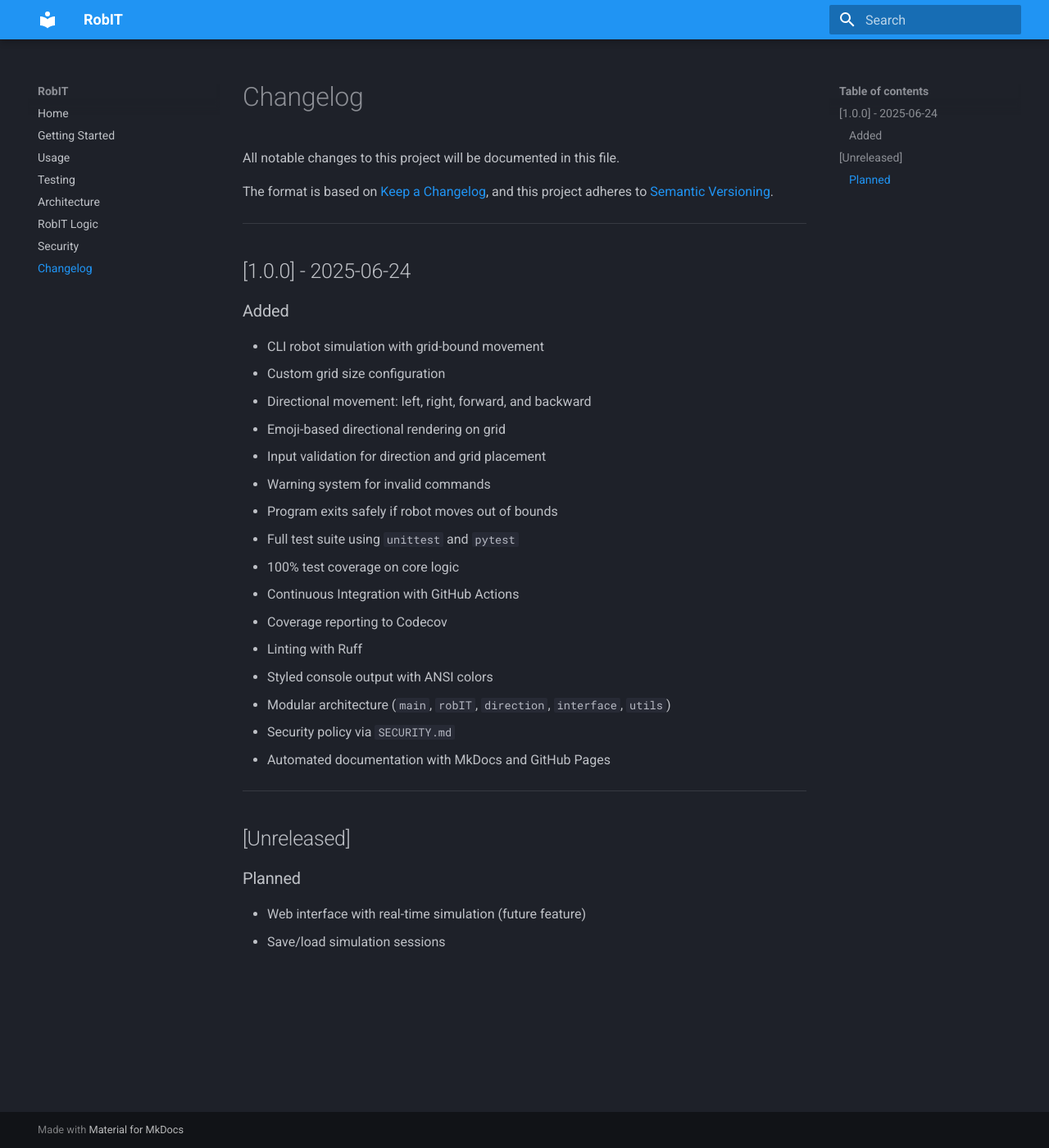
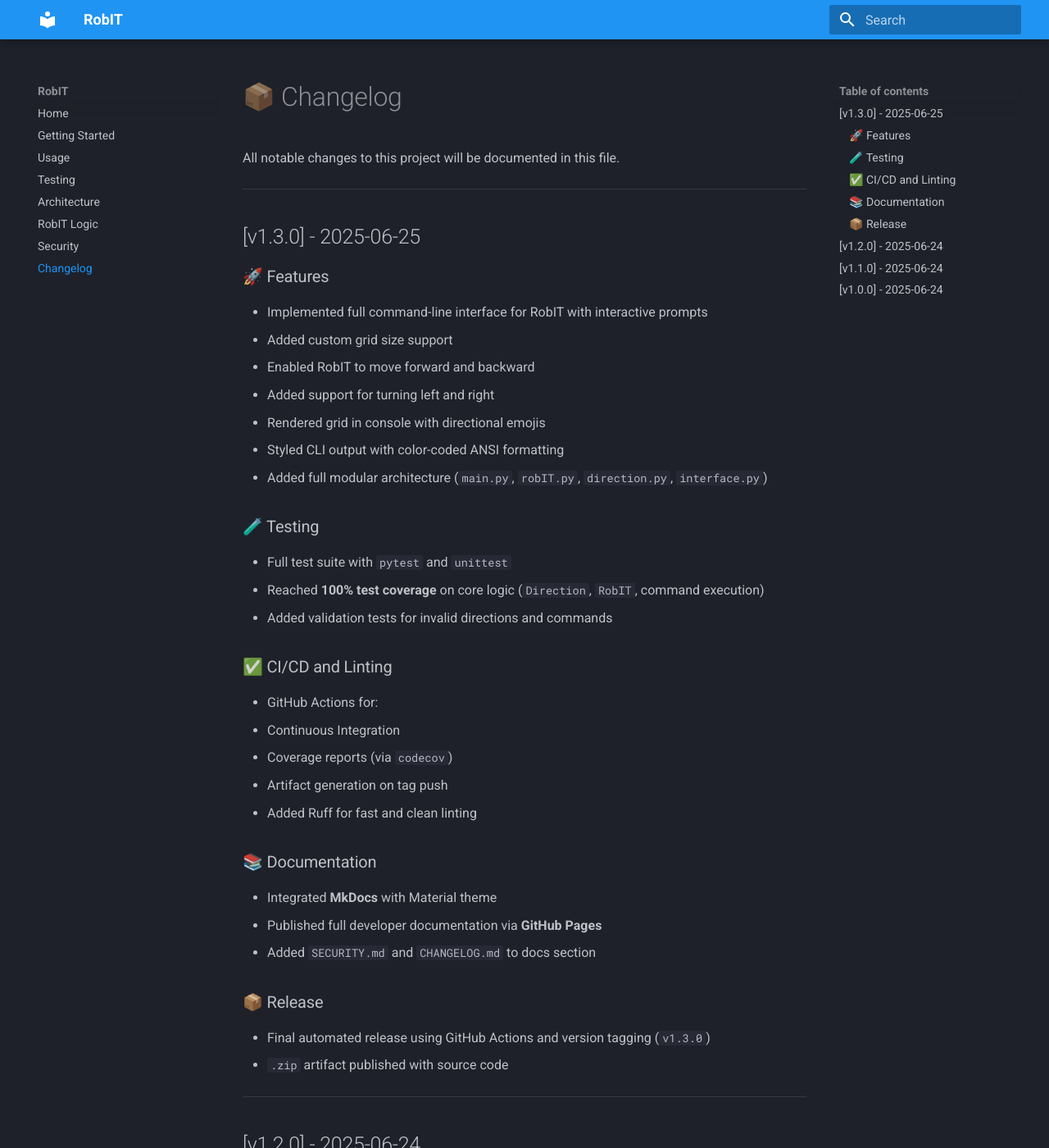
Before and after one commit to alianneElm/RobIT, an MkDocs documentation site: the page built from docs/changelog.md, in a window 1280 px wide and 1400 px high. Shown: the whole window at 82% size. Built offline with MkDocs 1.6.1 and Material for MkDocs 9.7.7, drawn with Linux system fonts in a browser that asks for light colours; some of the changed text lies outside the part shown.

Commit message:
Update Changelog after last release

```diff
--- a/docs/changelog.md
+++ b/docs/changelog.md
@@ -1,35 +1,49 @@
-# Changelog
+# 📦 Changelog
 
 All notable changes to this project will be documented in this file.
 
-The format is based on [Keep a Changelog](https://keepachangelog.com/en/1.0.0/), and this project adheres to [Semantic Versioning](https://semver.org/spec/v2.0.0.html).
+---
+
+## [v1.3.0] - 2025-06-25
+
+### 🚀 Features
+- Implemented full command-line interface for RobIT with interactive prompts
+- Added custom grid size support
+- Enabled RobIT to move forward and backward
+- Added support for turning left and right
+- Rendered grid in console with directional emojis
+- Styled CLI output with color-coded ANSI formatting
+- Added full modular architecture (`main.py`, `robIT.py`, `direction.py`, `interface.py`)
+
+### 🧪 Testing
+- Full test suite with `pytest` and `unittest`
+- Reached **100% test coverage** on core logic (`Direction`, `RobIT`, command execution)
+- Added validation tests for invalid directions and commands
+
+### ✅ CI/CD and Linting
+- GitHub Actions for:
+  - Continuous Integration
+  - Coverage reports (via `codecov`)
+  - Artifact generation on tag push
+- Added Ruff for fast and clean linting
+
+### 📚 Documentation
+- Integrated **MkDocs** with Material theme
+- Published full developer documentation via **GitHub Pages**
+- Added `SECURITY.md` and `CHANGELOG.md` to docs section
+
+### 📦 Release
+- Final automated release using GitHub Actions and version tagging (`v1.3.0`)
+- `.zip` artifact published with source code
 
 ---
 
-## [1.0.0] - 2025-06-24
+## [v1.2.0] - 2025-06-24
+- Fixes to release pipeline and coverage reports
+- Added better error messages and styled reports
 
-### Added
-- CLI robot simulation with grid-bound movement
-- Custom grid size configuration
-- Directional movement: left, right, forward, and backward
-- Emoji-based directional rendering on grid
-- Input validation for direction and grid placement
-- Warning system for invalid commands
-- Program exits safely if robot moves out of bounds
-- Full test suite using `unittest` and `pytest`
-- 100% test coverage on core logic
-- Continuous Integration with GitHub Actions
-- Coverage reporting to Codecov
-- Linting with Ruff
-- Styled console output with ANSI colors
-- Modular architecture (`main`, `robIT`, `direction`, `interface`, `utils`)
-- Security policy via `SECURITY.md`
-- Automated documentation with MkDocs and GitHub Pages
+## [v1.1.0] - 2025-06-24
+- Initial setup for GitHub Actions release workflow (failed run)
 
----
-
-## [Unreleased]
-
-### Planned
-- Web interface with real-time simulation (future feature)
-- Save/load simulation sessions
+## [v1.0.0] - 2025-06-24
+- First test release setup for CD (failed run)
```
